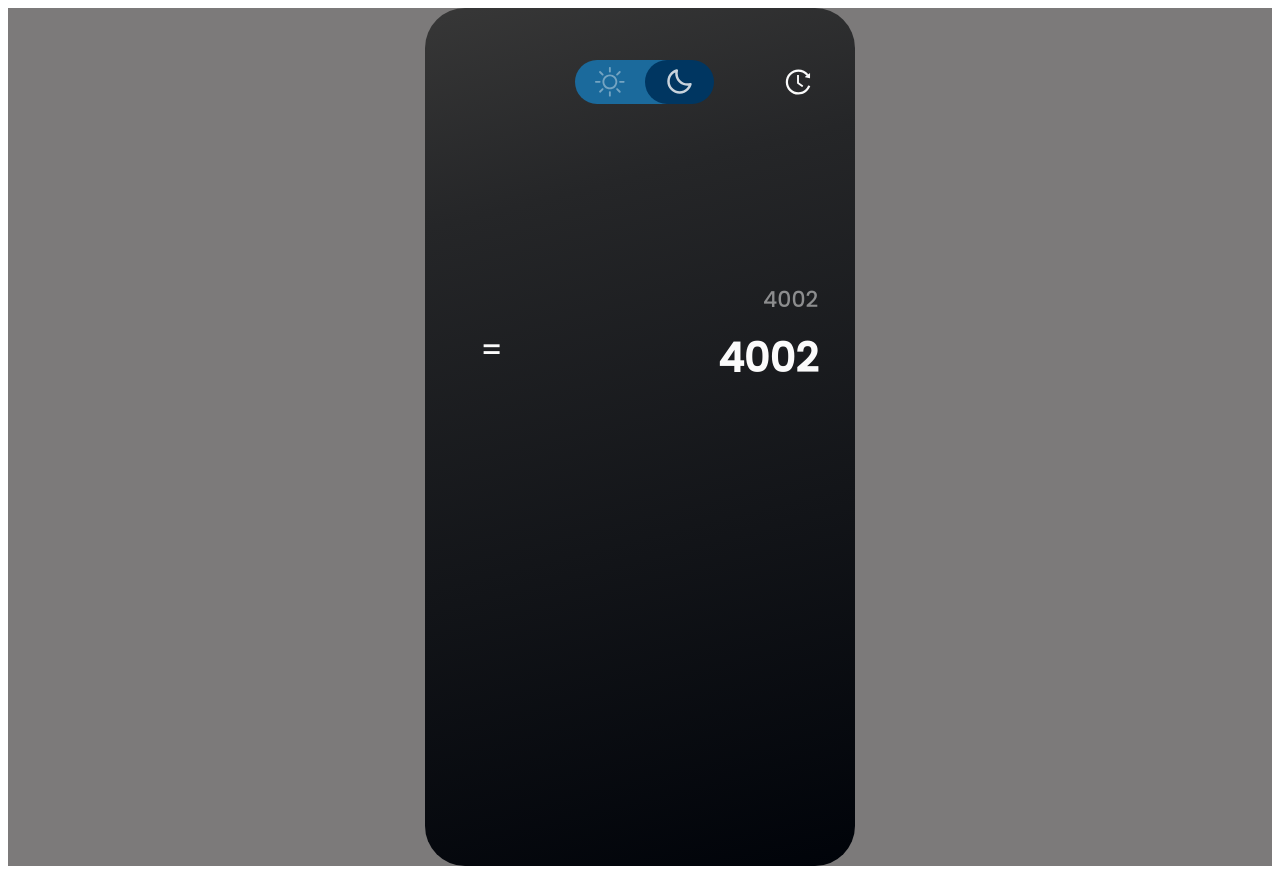
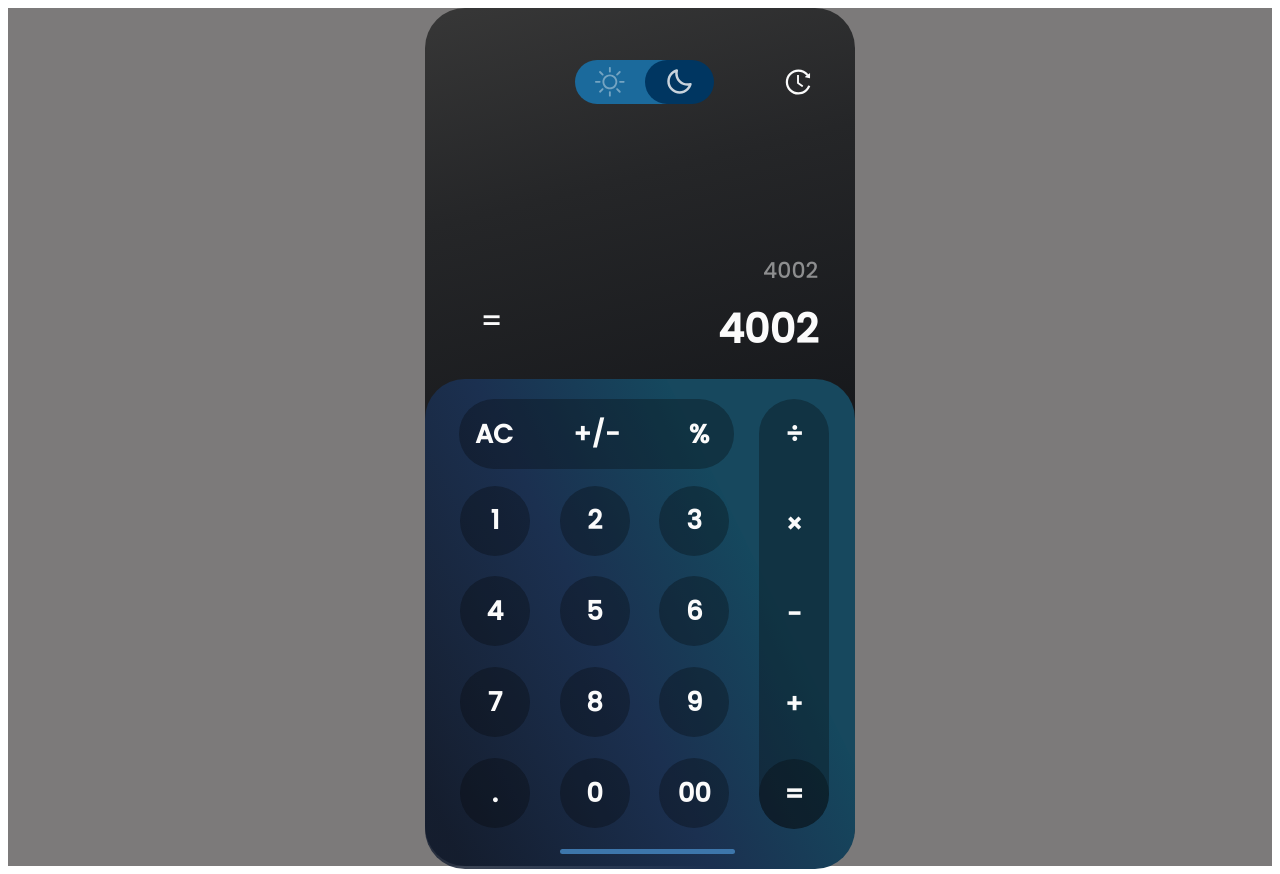
Before and after one commit to ammarmoha37/vue3-calculator, a Vue app: page / in a window 1280 px wide. Built offline with nearby package versions, Linux system fonts and the light colour scheme; the HTML template or start-up script is replaced by a standard one.

Commit message:
buttons and opearations design

```diff
--- a/src/views/CalcView.vue
+++ b/src/views/CalcView.vue
@@ -68,7 +68,36 @@
       </div>
     </div>
 
-
+    <!--      <Buttons />-->
+    <div class="btns dark-mode">
+      <div class="horz-ops">
+        <button @click="clear" class="btn clear op">AC</button>
+        <button @click="sign()" class="btn neg-pos op">+/-</button>
+        <button @click="percent('%')" class="btn persentage op">%</button>
+      </div>
+      <div class="nums">
+        <button @click="append('1')" class="btn num">1</button>
+        <button @click="append('2')" class="btn num">2</button>
+        <button @click="append('3')" class="btn num">3</button>
+        <button @click="append('4')" class="btn num">4</button>
+        <button @click="append('5')" class="btn num">5</button>
+        <button @click="append('6')" class="btn num">6</button>
+        <button @click="append('7')" class="btn num">7</button>
+        <button @click="append('8')" class="btn num">8</button>
+        <button @click="append('9')" class="btn num">9</button>
+        <button @click="dot()" class="btn num">.</button>
+        <button @click="append('0')" class="btn num">0</button>
+        <button @click="append('00')" class="btn num" >00</button>
+      </div>
+      <div class="vertc-ops">
+        <button @click="append('/')" class="btn op">÷</button>
+        <button @click="append('*')" class="btn op">×</button>
+        <button @click="append('-')" class="btn op">-</button>
+        <button @click="append('+')" class="btn op">+</button>
+        <button @click="equal()" class="btn op equal">=</button>
+      </div>
+      <div class="bar"></div>
+    </div>
   </div>
   </main>
 </template>
@@ -169,7 +198,7 @@ main {
   width: 300px;
   height: 105px;
   position: relative;
-  bottom: 150px;
+  top: 150px;
   display: grid;
   grid-template-areas:
       ".          expression"
@@ -224,5 +253,124 @@ main {
   color: #373737;
 }
 
+/*BUTTONS*/
+.btns {
+  position: relative;
+  bottom: 100px;
+  width: 430px;
+  height: 490px;
+  margin-top: 270px;
+  border-radius: 40px;
+  background: linear-gradient(244deg, #17485e 28.14%, #15485e 17.9%, #1b3050 56.94%, #172134d6 94.11%);
+  display: grid;
+  grid-template-areas:
+    "horizontal horizontal horizontal vertical"
+    "buttons    buttons    buttons    vertical"
+    "buttons    buttons    buttons    vertical"
+    "buttons    buttons    buttons    vertical"
+    "buttons    buttons    buttons    vertical"
+    "buttons    buttons    buttons    vertical";
+}
 
+.horz-ops {
+  grid-area: horizontal;
+  display: flex;
+  justify-content: space-between;
+  align-items: center;
+  width: 275px;
+  height: 70px;
+  margin: 20px 10px 0px 34px;
+  background: rgba(5, 5, 5, 0.30);
+  border-radius: 40px;
+}
+
+.nums {
+  grid-area: buttons;
+  margin: 20px 0 0 25px;
+  display: grid;
+  grid-template-columns: 1fr 1fr 1fr;
+  column-gap: 25px;
+  margin: 0px 10px 10px 35px;
+}
+
+.vertc-ops {
+  grid-area: vertical;
+  display: flex;
+  flex-direction: column;
+  justify-content: space-between;
+  align-items: center;
+  height: 450px;
+  margin: 20px 34px 0px 15px;
+  background: rgba(5, 5, 5, 0.30);
+  border-radius: 40px;
+  height: 430px;
+
+}
+
+.btn {
+  border-radius: 40px;
+  border: none;
+  height: 70px;
+  width: 70px;
+  background: rgba(5, 5, 5, 0.30);
+  color: #FBFBFB;
+  text-align: center;
+  font-family: Poppins;
+  font-size: 26px;
+  font-style: normal;
+  font-weight: 600;
+  line-height: normal;
+}
+
+.vertc-ops .btn {
+  background: rgba(5, 5, 5, 0.00);;
+}
+.horz-ops .btn {
+  background: rgba(5, 5, 5, 0.00);;
+}
+.vertc-ops .equal{
+  background: rgba(5, 5, 5, 0.30);;
+}
+.bar {
+  width: 175px;
+  height: 5px;
+  border-radius: 25px;
+  background: #3D76AB;
+  position: relative;
+  bottom: 10px;
+  left: 135px;
+}
+
+
+.btns.light-mode {
+  background: linear-gradient(244deg, #9ee2ff 8.14%, #5ab2ff 27.9%, #79b3ff 56.94%, #2d9dde 84.11%);
+}
+
+.light-mode .horz-ops{
+  background: rgba(255, 255, 255, 0.30);
+}
+.light-mode .btn{
+  color: #373737;;
+}
+
+.light-mode .vertc-ops{
+  background: rgba(255, 255, 255, 0.30);
+}
+
+.light-mode .btn {
+  background: rgba(255, 255, 255, 0.30);
+}
+.light-mode .vertc-ops .btn {
+  background: rgba(255, 255, 255, 0.00);
+}
+.light-mode .vertc-ops .equal {
+  background: rgba(255, 255, 255, 0.30);
+}
+.light-mode .horz-ops .btn {
+  background: rgba(255, 255, 255, 0.00);
+}
+
+.light-mode .bar {
+  background: #426281;
+}
 </style>
```
